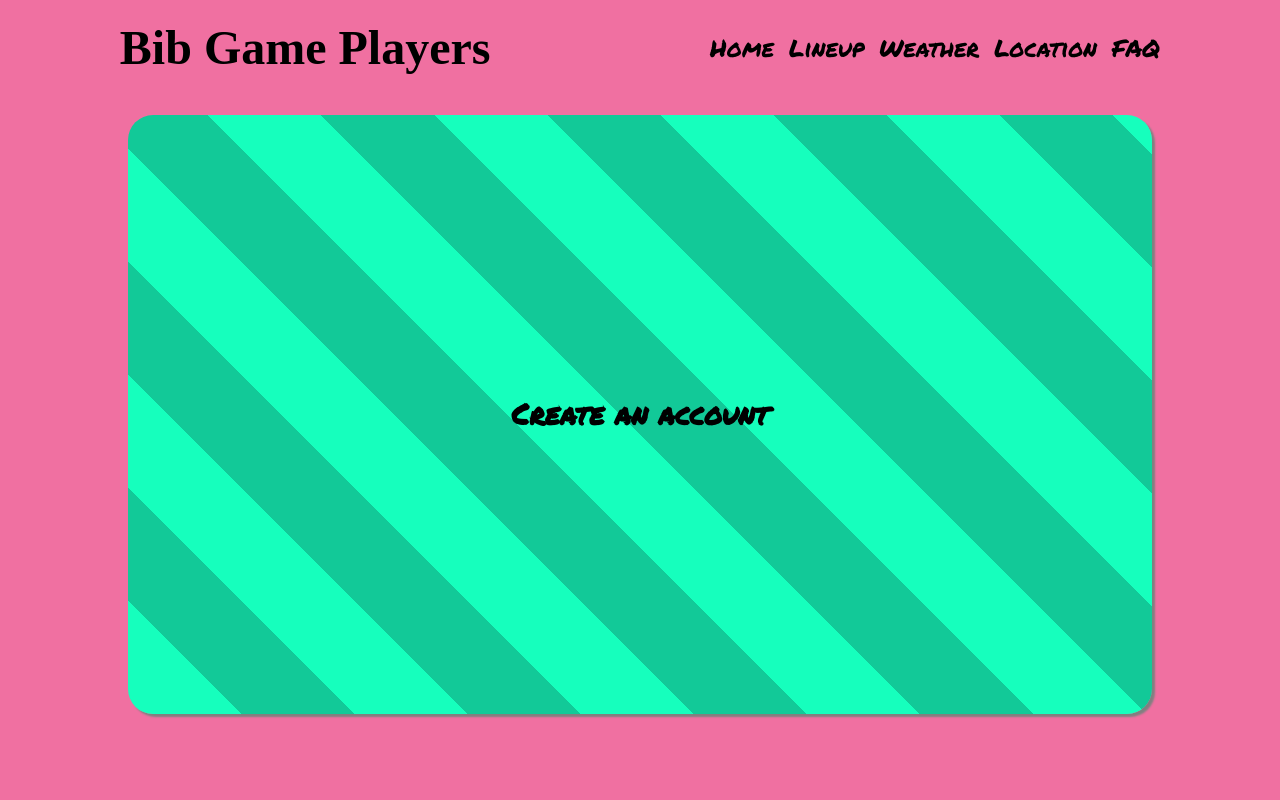
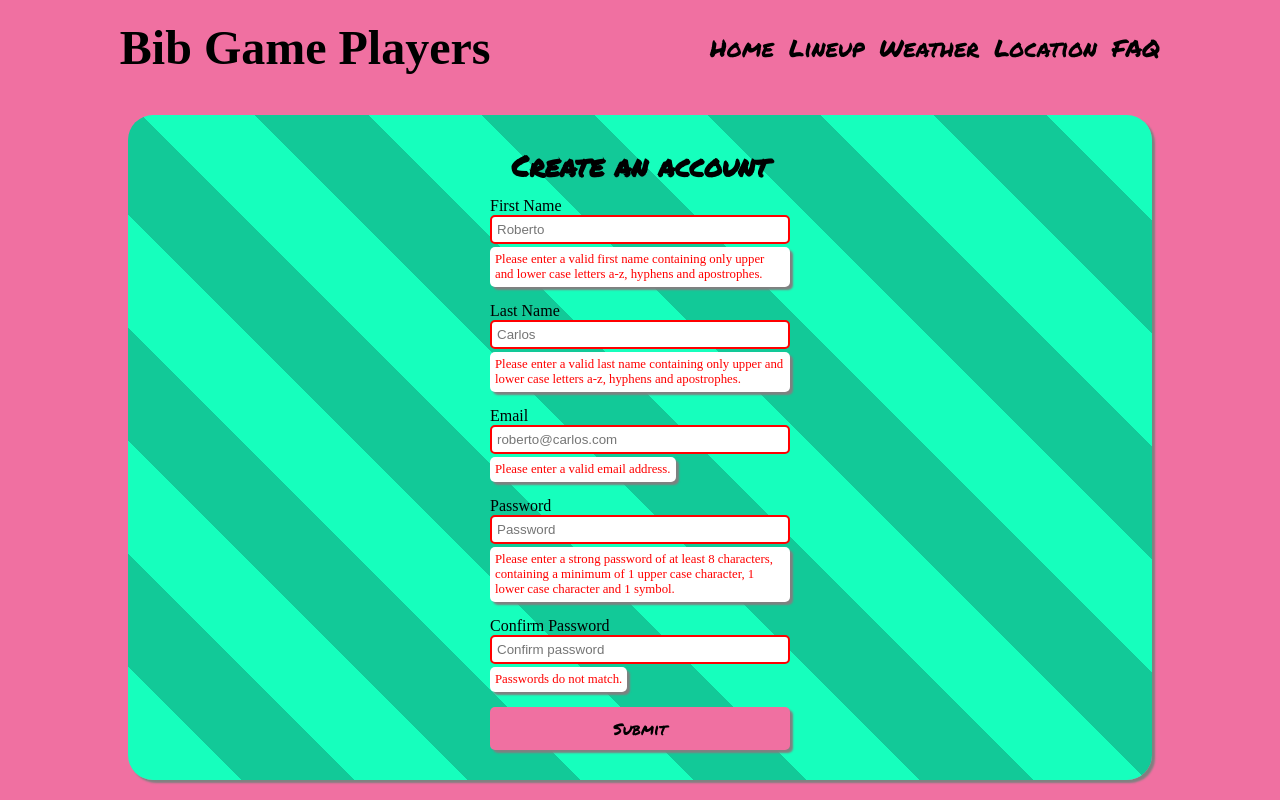
Before and after one commit to hippobobimus/football-organiser, a React (Create React App) app in the folder frontend/: page /register in a window 1280 px wide. Built offline with nearby package versions, Linux system fonts and the light colour scheme; a web font is replaced by a local one.

Commit message:
added an authentication redux feature with a user registration form and included it in the register route

```diff
--- a/frontend/src/app/store.js
+++ b/frontend/src/app/store.js
@@ -1,6 +1,8 @@
 import { configureStore } from '@reduxjs/toolkit';
+import authReducer from '../features/auth/authSlice';
 
 export const store = configureStore({
   reducer: {
+    auth: authReducer,
   },
 });
--- /dev/null
+++ b/frontend/src/components/form/Form.js
@@ -0,0 +1,17 @@
+import * as Styled from './Form.styles';
+import { Button } from '../styles';
+import FormInput from './FormInput';
+
+const Form = ({ inputs, onSubmit }) => {
+  return (
+    <Styled.Form onSubmit={onSubmit}>
+      {inputs.map((input) => (
+        <FormInput {...input} />
+      ))}
+
+      <Button>Submit</Button>
+    </Styled.Form>
+  );
+};
+
+export default Form;
--- /dev/null
+++ b/frontend/src/components/form/Form.styles.js
@@ -0,0 +1,10 @@
+import styled from 'styled-components';
+
+const Form = styled.form`
+  display: flex;
+  flex-direction: column;
+  gap: 15px;
+  width: min(300px, 95%);
+`;
+
+export { Form };
--- /dev/null
+++ b/frontend/src/components/form/FormInput.js
@@ -0,0 +1,15 @@
+import * as Styled from './FormInput.styles';
+
+const FormInput = (props) => {
+  const { label, errorMessage, ...inputProps } = props;
+
+  return (
+    <Styled.InputContainer>
+      <Styled.FormLabel htmlFor={inputProps.id}>{label}</Styled.FormLabel>
+      <Styled.Input {...inputProps} />
+      <Styled.ErrorMessage>{errorMessage}</Styled.ErrorMessage>
+    </Styled.InputContainer>
+  );
+};
+
+export default FormInput;
--- /dev/null
+++ b/frontend/src/components/form/FormInput.styles.js
@@ -0,0 +1,39 @@
+import styled from 'styled-components';
+
+import { Container } from '../../components/styles';
+
+const InputContainer = styled(Container)`
+  align-items: flex-start;
+`;
+
+const FormLabel = styled.label`
+  font-size: 1rem;
+`;
+
+const ErrorMessage = styled.div`
+  background-color: ${(props) => props.theme.errorBgClr};
+  color: ${(props) => props.theme.errorTextClr};
+  font-size: 0.8rem;
+  border-radius: 5px;
+  box-shadow: 3px 3px 2px ${(props) => props.theme.boxShadowClr};
+  padding: 5px;
+  margin-top: 3px;
+  display: none;
+`;
+
+const Input = styled.input`
+  border-radius: 5px;
+  border: 1px solid ${(props) => props.theme.inputBorderClr};
+  padding: 5px;
+  width: 100%;
+
+  &:invalid {
+    border: 2px solid ${(props) => props.theme.inputErrorBorderClr};
+  }
+
+  &:invalid + ${ErrorMessage} {
+    display: block;
+  }
+`;
+
+export { ErrorMessage, FormLabel, Input, InputContainer };
--- /dev/null
+++ b/frontend/src/features/auth/RegisterForm.js
@@ -0,0 +1,136 @@
+import { useEffect, useState } from 'react';
+import { useDispatch, useSelector } from 'react-redux';
+import { useNavigate } from 'react-router-dom';
+
+import Form from '../../components/form/Form';
+import { register, reset } from './authSlice';
+
+function RegisterForm() {
+  const dispatch = useDispatch();
+  const navigate = useNavigate();
+  const [fields, setFields] = useState({
+    firstName: '',
+    lastName: '',
+    email: '',
+    password: '',
+    confirmPassword: '',
+  });
+
+  const { firstName, lastName, email, password } = fields;
+
+  const { user, isLoading, isSuccess, isError, message } = useSelector(
+    (state) => state.auth
+  );
+
+  const inputs = [
+    {
+      id: 0,
+      name: 'firstName',
+      type: 'text',
+      placeholder: 'Roberto',
+      errorMessage:
+        'Please enter a valid first name containing only upper and lower case letters a-z, hyphens and apostrophes.',
+      label: 'First Name',
+      pattern: "[A-Za-z-']{1,}",
+      required: true,
+    },
+    {
+      id: 1,
+      name: 'lastName',
+      type: 'text',
+      placeholder: 'Carlos',
+      errorMessage:
+        'Please enter a valid last name containing only upper and lower case letters a-z, hyphens and apostrophes.',
+      label: 'Last Name',
+      pattern: "[A-Za-z-']{1,}",
+      required: true,
+    },
+    {
+      id: 2,
+      name: 'email',
+      type: 'email',
+      placeholder: 'roberto@carlos.com',
+      errorMessage: 'Please enter a valid email address.',
+      label: 'Email',
+      required: true,
+    },
+    {
+      id: 3,
+      name: 'password',
+      type: 'password',
+      placeholder: 'Password',
+      errorMessage:
+        'Please enter a strong password of at least 8 characters, containing a minimum of 1 upper case character, 1 lower case character and 1 symbol.',
+      label: 'Password',
+      pattern:
+        '^(?=.*[a-z])(?=.*[A-Z])(?=.*[0-9])(?=.*[@$!%*?&.])[A-Za-z0-9@$!%*?&.]{8,}$',
+      required: true,
+    },
+    {
+      id: 4,
+      name: 'confirmPassword',
+      type: 'password',
+      placeholder: 'Confirm password',
+      errorMessage: 'Passwords do not match.',
+      label: 'Confirm Password',
+      pattern: password,
+      required: true,
+    },
+  ];
+
+  const handleInputChange = (e) => {
+    setFields({
+      ...fields,
+      [e.target.name]: e.target.value,
+    });
+  };
+
+  inputs.forEach((input) => {
+    input.key = input.id;
+    input.value = fields[input.name];
+    input.onChange = handleInputChange;
+  });
+
+  useEffect(() => {
+    if (isError) {
+      // TODO
+      console.log(message);
+    }
+
+    if (isSuccess || user) {
+      // TODO
+      console.log('Success!')
+      //navigate('/');
+    }
+
+    dispatch(reset());
+  });
+
+  const handleSubmit = (e) => {
+    e.preventDefault();
+
+    dispatch(
+      register({
+        firstName,
+        lastName,
+        email,
+        password,
+      })
+    );
+  };
+
+  if (isLoading) {
+    return <h1>Loading...</h1>;
+  }
+
+  return (
+    <Form
+      fields={fields}
+      inputs={inputs}
+      onInputChange={handleInputChange}
+      onSubmit={handleSubmit}
+    />
+  );
+}
+
+export default RegisterForm;
--- /dev/null
+++ b/frontend/src/features/auth/authService.js
@@ -0,0 +1,36 @@
+// TODO make domain dynamic
+const API_URL = 'http://localhost:5000/api/users/';
+
+export const register = async (userData) => {
+  let response;
+  try {
+    response = await fetch(API_URL, {
+      method: 'POST',
+      headers: {
+        Accept: 'application/json',
+        'Content-Type': 'application/json',
+      },
+      body: JSON.stringify(userData),
+    });
+  } catch (err) {
+    // network errors only, does not reject on http error status codes.
+    console.error(err);
+    throw new Error('Server error, please try again.');
+  }
+
+  const data = await response.json();
+  console.log(data);
+
+  if (response.ok) {
+    console.log('Response ok!');
+    return data;
+  } else {
+    console.log('Response not ok!');
+    console.error(data);
+    throw new Error(data.message);
+  }
+};
+
+const authService = { register };
+
+export default authService;
--- /dev/null
+++ b/frontend/src/features/auth/authSlice.js
@@ -0,0 +1,57 @@
+import { createAsyncThunk, createSlice } from '@reduxjs/toolkit';
+
+import authService from './authService';
+
+const user = JSON.parse(localStorage.getItem('user')) || null;
+
+const initialState = {
+  user,
+  isLoading: false,
+  isSuccess: false,
+  isError: false,
+  message: '',
+}
+
+export const register = createAsyncThunk('auth/register', async (user) => {
+  // TODO
+  try {
+    return await authService.register(user);
+  } catch (err) {
+    console.error(err);
+    //return thunkAPI.rejectWithValue(err);
+  }
+})
+
+const authSlice = createSlice({
+  name: 'auth',
+  initialState,
+  reducers: {
+    reset: (state) => {
+      state.isLoading = false;
+      state.isSuccess = false;
+      state.isError = false;
+      state.message = '';
+    }
+  },
+  extraReducers(builder) {
+    builder
+      .addCase(register.pending, (state) => {
+        state.isLoading = true;
+      })
+      .addCase(register.fulfilled, (state, action) => {
+        state.isLoading = false;
+        state.isSuccess = true;
+        state.user = action.payload;
+      })
+      .addCase(register.rejected, (state, action) => {
+        state.isLoading = false;
+        state.isError = true;
+        state.message = action.payload;
+        state.user = null;
+      })
+  },
+});
+
+export const { reset } = authSlice.actions;
+
+export default authSlice.reducer;
--- a/frontend/src/routes/Register.js
+++ b/frontend/src/routes/Register.js
@@ -1,9 +1,11 @@
 import { Card, Subtitle } from '../components/styles';
+import RegisterForm from '../features/auth/RegisterForm';
 
 function Register() {
   return (
     <Card>
       <Subtitle>Create an account</Subtitle>
+      <RegisterForm />
     </Card>
   );
 }
```
